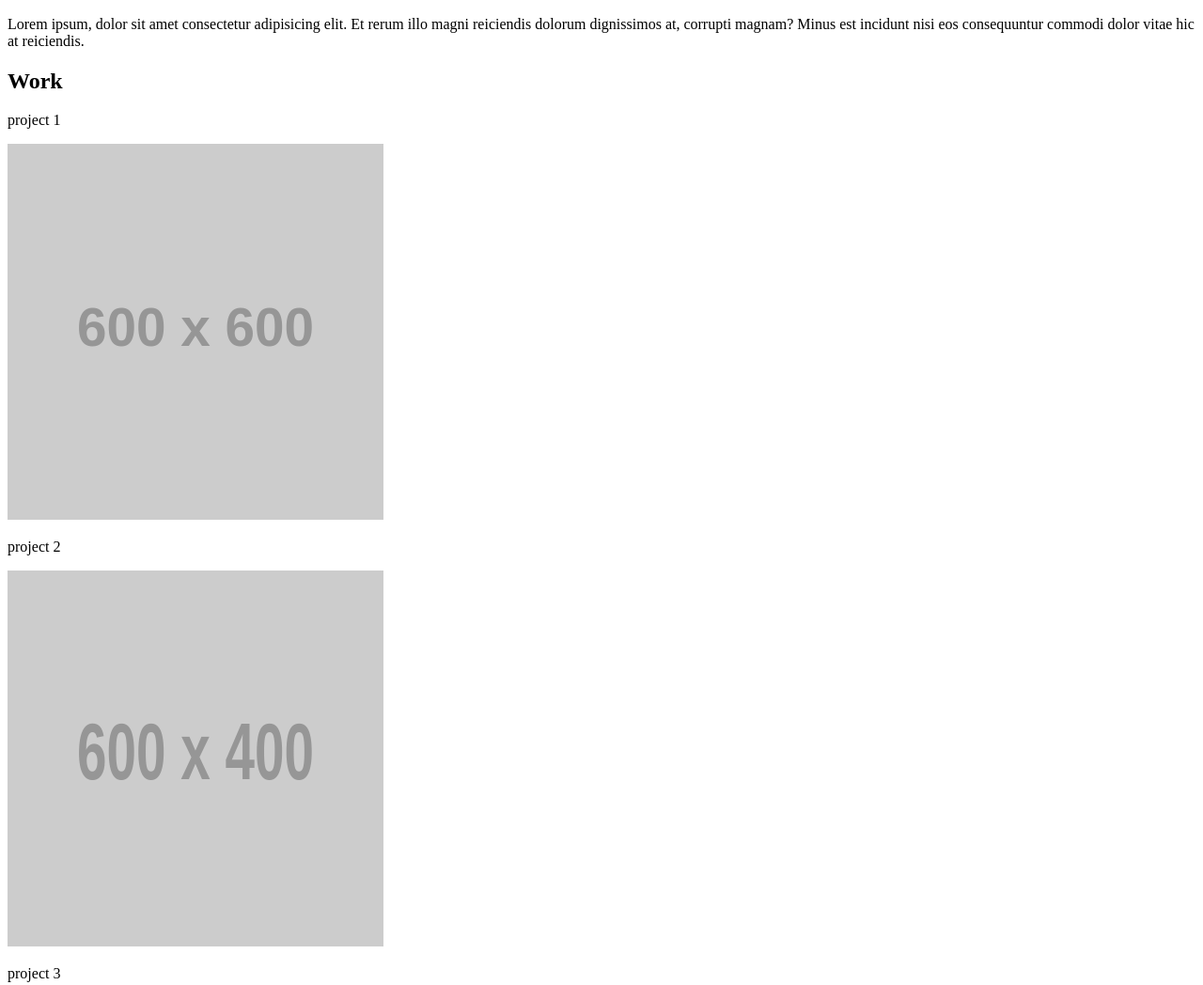
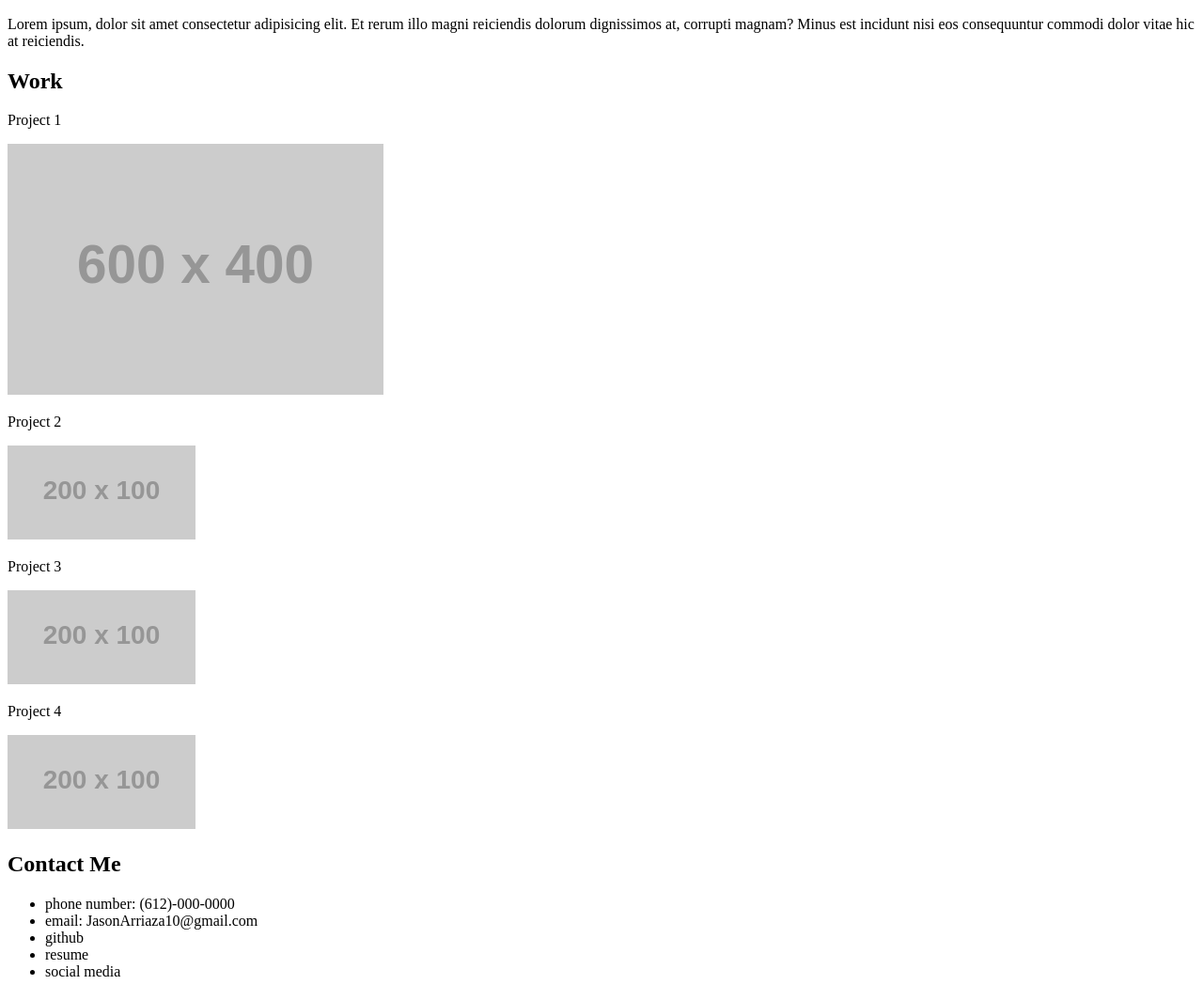
Before and after one commit to JasonArriaza/module-2-challenge, a plain HTML site: page index.html in a window 1280 px wide. Shown: the part 685-1733 px from the top of the page at 94% size. Drawn offline with Linux system fonts and the light colour scheme; placeholder pictures from the web are drawn by us.

Commit message:
resized the first project to be the biggest of them all

```diff
--- a/assets/style.css
+++ b/assets/style.css
@@ -8,9 +8,9 @@ html {
 
 .nav {
     display: flex;
+}
 
+section > img {
+    max-width: 400px;
+    max-height: 400px;
 }
-section img {
-    max-width: 400px;
-    height: 400px;
-}
--- a/index.html
+++ b/index.html
@@ -16,7 +16,7 @@
                 <li><a href="#resume">Resume</a></li>
             </ul>
         </nav>
-        <section>
+        <section id="selfie">
             <img src="./assets/images/selfie.jpg" alt="picture of myself">
         </section>
 
@@ -35,20 +35,20 @@
             <h2>Work</h2>
             <div class="cards">
                 <section id="card 1">
-                    <p>project 1</p>
-                    <img src="https://placehold.co/600x600" alt="Project One">
+                    <p>Project 1</p>
+                    <img src="https://placehold.co/600x400" alt="Project One">
                 </section>
                 <section id="card 2">
-                    <p>project 2</p>
-                    <img src="https://placehold.co/600x400" alt="Project Two">
+                    <p>Project 2</p>
+                    <img src="https://placehold.co/200x100" alt="Project Two">
                 </section>
                 <section id="card 3">
-                    <p>project 3</p>
-                    <img src="https://placehold.co/600x400" alt="Project Three">
+                    <p>Project 3</p>
+                    <img src="https://placehold.co/200x100" alt="Project Three">
                 </section>
                 <section id="card 4">
-                    <p>project 4</p>
-                    <img src="https://placehold.co/600x400" alt="Project Four">
+                    <p>Project 4</p>
+                    <img src="https://placehold.co/200x100" alt="Project Four">
                 </section>
             </div>
 
```
